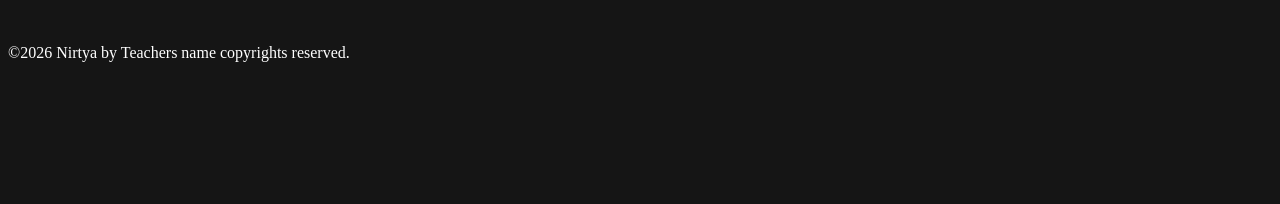
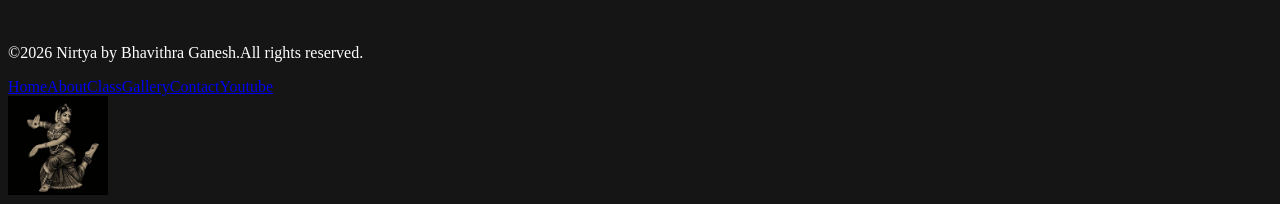
Before and after one commit to suganthi1410/unit1-finalproject-webapplication-suganthi-k, a React (Vite) app in the folder unit1-finalproject-suganthik/: page /contact in a window 1280 px wide. Shown: the part 835-1039 px from the top of the page. Before the commit the page ends 913 px from the top, so only its background shows below. Built offline with nearby package versions, Linux system fonts and the light colour scheme; the HTML template or start-up script is replaced by a standard one.

Commit message:
image added to public that is used for footer,refactored Footer.jsx;

```diff
--- a/unit1-finalproject-suganthik/src/components/layout/Footer.jsx
+++ b/unit1-finalproject-suganthik/src/components/layout/Footer.jsx
@@ -1,11 +1,32 @@
+import { Link } from'react-router-dom';
+import footerimage from '../../../public/footerimage1.jpeg';
 function Footer(){
     const year = new Date().getFullYear();
     return(
-        <div>
         <footer>
-            <p>&copy;{ year } Nirtya by Teachers name copyrights reserved.</p>
+            <div>
+            <p>&copy;{ year } Nirtya by Bhavithra Ganesh.All rights reserved.</p>
+            <nav>
+                <Link to="/">Home</Link>
+                <Link to="/about">About</Link>
+                <Link to="/class">Class</Link>
+                <Link to="/gallery">Gallery</Link>
+                <Link to="/contact">Contact</Link>
+
+            <a
+                href="https://www.youtube.com/@bharathanatyam9772/featured"
+                target="_blank" >
+                    Youtube
+            </a>
+            </nav>
+            <div >
+                <img src={footerimage} alt="Dancer BW" width="100" />
+            </div>
+
+                </div>
+
         </footer>
-        </div>
+
     );
 }
 export default Footer;
```
Also changed, not shown: unit1-finalproject-suganthik/public/footerimage1.jpeg (added).
